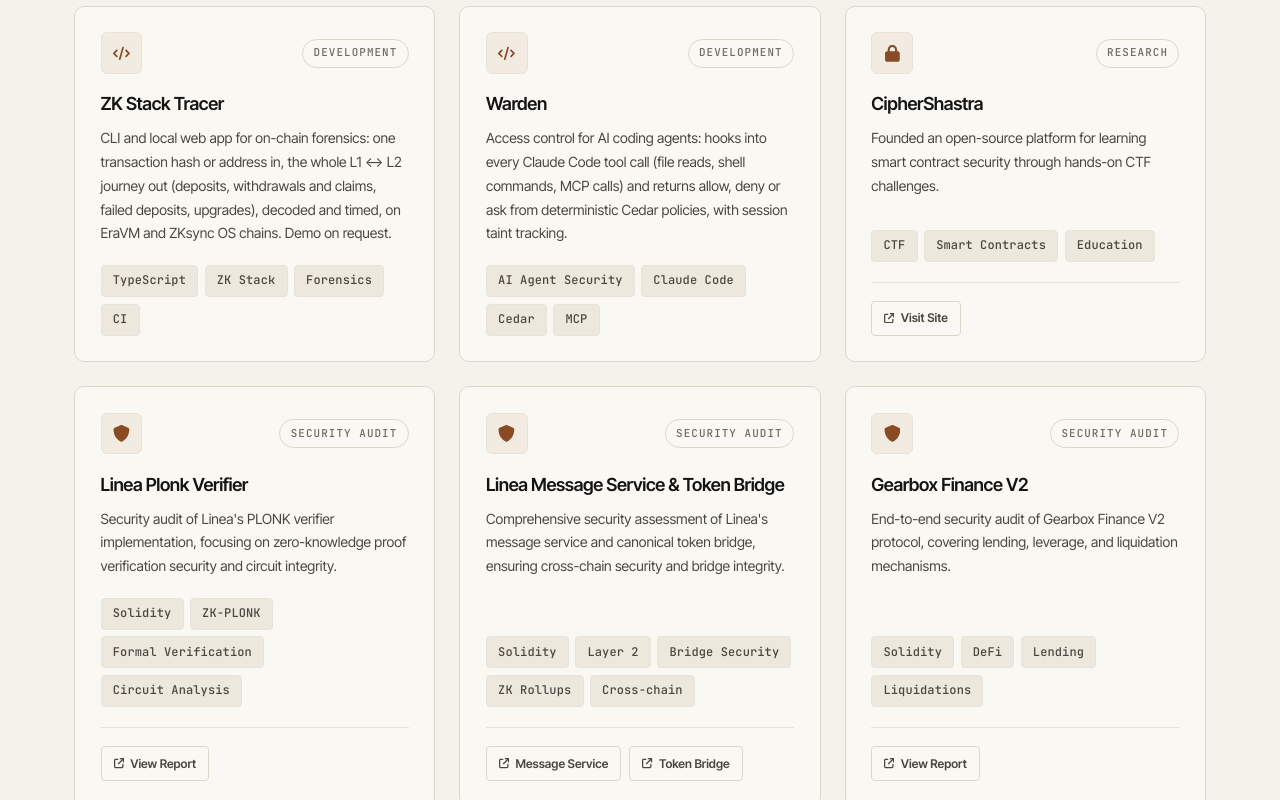
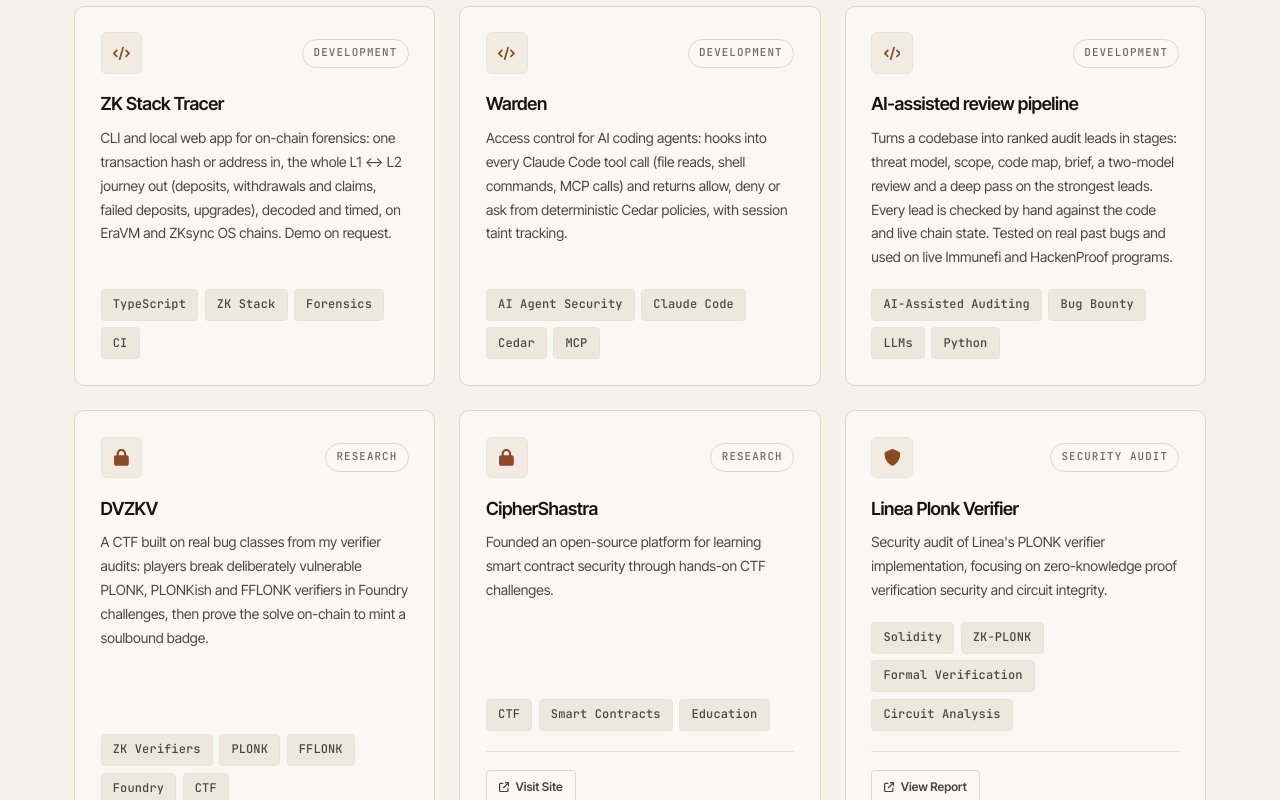
Before and after one commit to razzor-codes/razzor, a React (Create React App) app: page / in a window 1280 px wide. Shown: the part 2660-3460 px from the top of the page. Built offline with nearby package versions, Linux system fonts and the light colour scheme; no server answers.

Commit message:
Projects: add the AI-assisted review pipeline and DVZKV; CV PDF matches the new CV

```diff
--- a/src/components/Projects/Projects.tsx
+++ b/src/components/Projects/Projects.tsx
@@ -37,6 +37,18 @@ const Projects: React.FC = () => {
       description: "Access control for AI coding agents: hooks into every Claude Code tool call (file reads, shell commands, MCP calls) and returns allow, deny or ask from deterministic Cedar policies, with session taint tracking.",
       technologies: ["AI Agent Security", "Claude Code", "Cedar", "MCP"],
       type: "tool"
+    },
+    {
+      title: "AI-assisted review pipeline",
+      description: "Turns a codebase into ranked audit leads in stages: threat model, scope, code map, brief, a two-model review and a deep pass on the strongest leads. Every lead is checked by hand against the code and live chain state. Tested on real past bugs and used on live Immunefi and HackenProof programs.",
+      technologies: ["AI-Assisted Auditing", "Bug Bounty", "LLMs", "Python"],
+      type: "tool"
+    },
+    {
+      title: "DVZKV",
+      description: "A CTF built on real bug classes from my verifier audits: players break deliberately vulnerable PLONK, PLONKish and FFLONK verifiers in Foundry challenges, then prove the solve on-chain to mint a soulbound badge.",
+      technologies: ["ZK Verifiers", "PLONK", "FFLONK", "Foundry", "CTF"],
+      type: "research"
     },
     {
       title: "CipherShastra",
```
Also changed, not shown: 1 other file (tests, documents, lock files or other folders).
